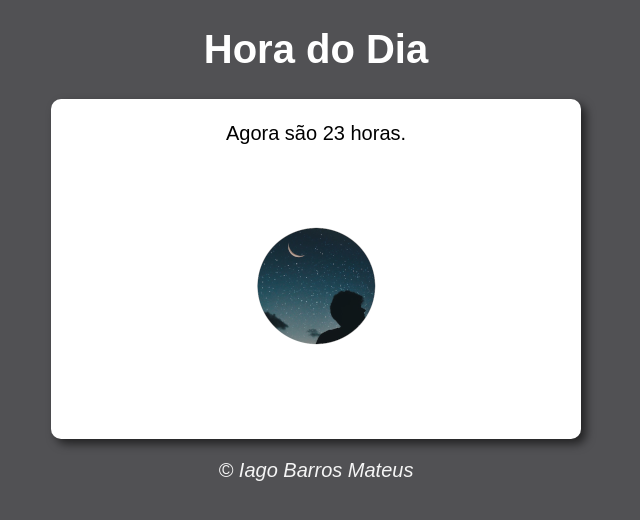
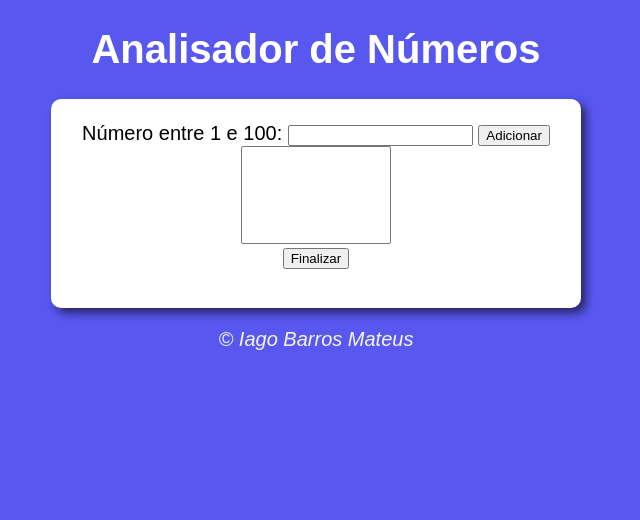
Before and after one commit to iagobarrosmateus/Estudos-Iniciais-HTML-CSS-e-JavaScript, a plain HTML site: page Javascript/Exercício 016/modelo.html in a window 1280 px wide. Shown: the whole page, without its empty margins (324-964 px from the left). Drawn offline with Linux system fonts and the light colour scheme; files whose address does not match are found by name.

Commit message:
Exercício 016

```diff
--- a/Javascript/Exercício 016/modelo.css
+++ b/Javascript/Exercício 016/modelo.css
@@ -19,6 +19,10 @@ section{
     box-shadow: 5px 5px 10px rgba(0, 0, 0, 0.582);
 }
 
+select#flista{
+    width: 150px;
+}
+
 div{
     text-align: center;
     padding: 8px;
--- a/Javascript/Exercício 016/modelo.html
+++ b/Javascript/Exercício 016/modelo.html
@@ -4,19 +4,23 @@
     <meta charset="UTF-8">
     <meta http-equiv="X-UA-Compatible" content="IE=edge">
     <meta name="viewport" content="width=device-width, initial-scale=1.0">
-    <title>Modelo de Exercício</title>
+    <title>Analisador de Números</title>
     <link rel="stylesheet" href="modelo.css">
 </head>
 <body onload="carregar()">
     <header>
-        <h1>Hora do Dia</h1>
+        <h1>Analisador de Números</h1>
     </header>
      <section>
-        <div id="msg">
-            <p>aqui vai aparecer a mensagem</p>
+        <div>
+            Número entre 1 e 100:
+            <input type="number" name="fnum" id="fnum">
+            <input type="button" value="Adicionar" onclick="adicionar()">
+            <br><select name="flista" id="flista" size="6"></select>
+            <br><input type="button" value="Finalizar">
         </div>
-        <div id="foto">
-            <img id="imagem" src="Manha.png" alt="manha">
+        <div id="res">
+
         </div>
     </section>
     <footer>
--- /dev/null
+++ b/Javascript/Exercício 016/modelo.js
@@ -0,0 +1,28 @@
+let num = document.querySelector('input#fnum')
+let lista = document.querySelector('input#flista')
+let res = document.querySelector('div#res')
+let valores = []
+
+function isNumero(n){
+    if(Number(n) >= 1 && Number(n) <= 100){
+        return true
+    }else{
+        return false
+    }
+}
+
+function inLista(n){
+    if(lista.indexof(Number(n)) != -1){
+        return true
+    }else{
+        return false
+    }
+}
+
+function adicionar(){
+    if(isNumero(num.value) && !inLista(num.value, valores)){
+
+    }else{
+        window.alert('Valor inválido ou já existente na lista')
+    }
+}
```
